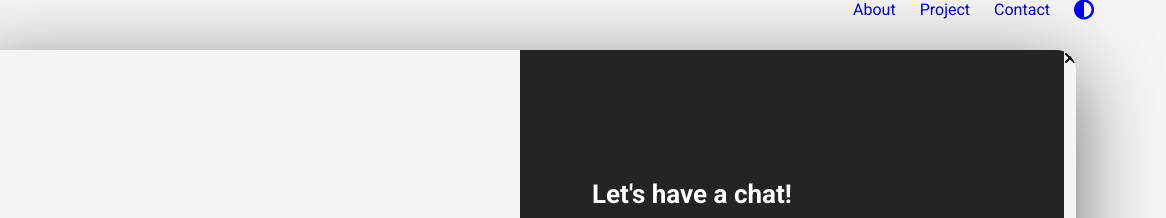
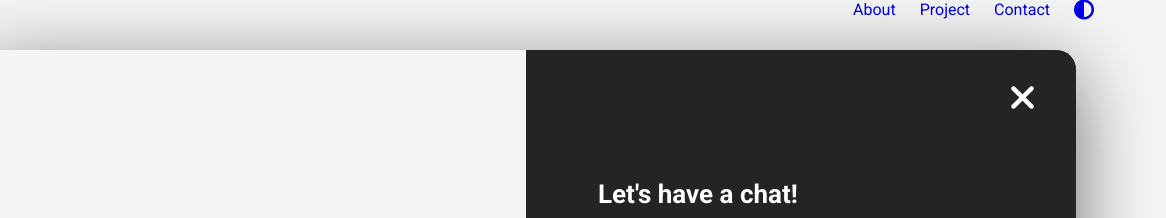
Before and after one commit to Gabe1319/tutorialexcusiveeportofolio, a plain HTML site: page index.html in a window 1280 px wide. Shown: the top 218 px of the page, 114-1280 px from the left. Drawn offline with nearby package versions, Linux system fonts and the light colour scheme.

Commit message:
question

```diff
--- a/index.html
+++ b/index.html
@@ -120,7 +120,7 @@ I currently solve extremely difficult engineering problems every day with <b cla
           Thanks for the message! Looking forward to speaking to you soon
         </div>
          </div>
-         <i class="fas fa-times modal_exit" click></i>
+         <i class="fas fa-times modal__exit" click></i>
     </div>
    </section>
 
```
